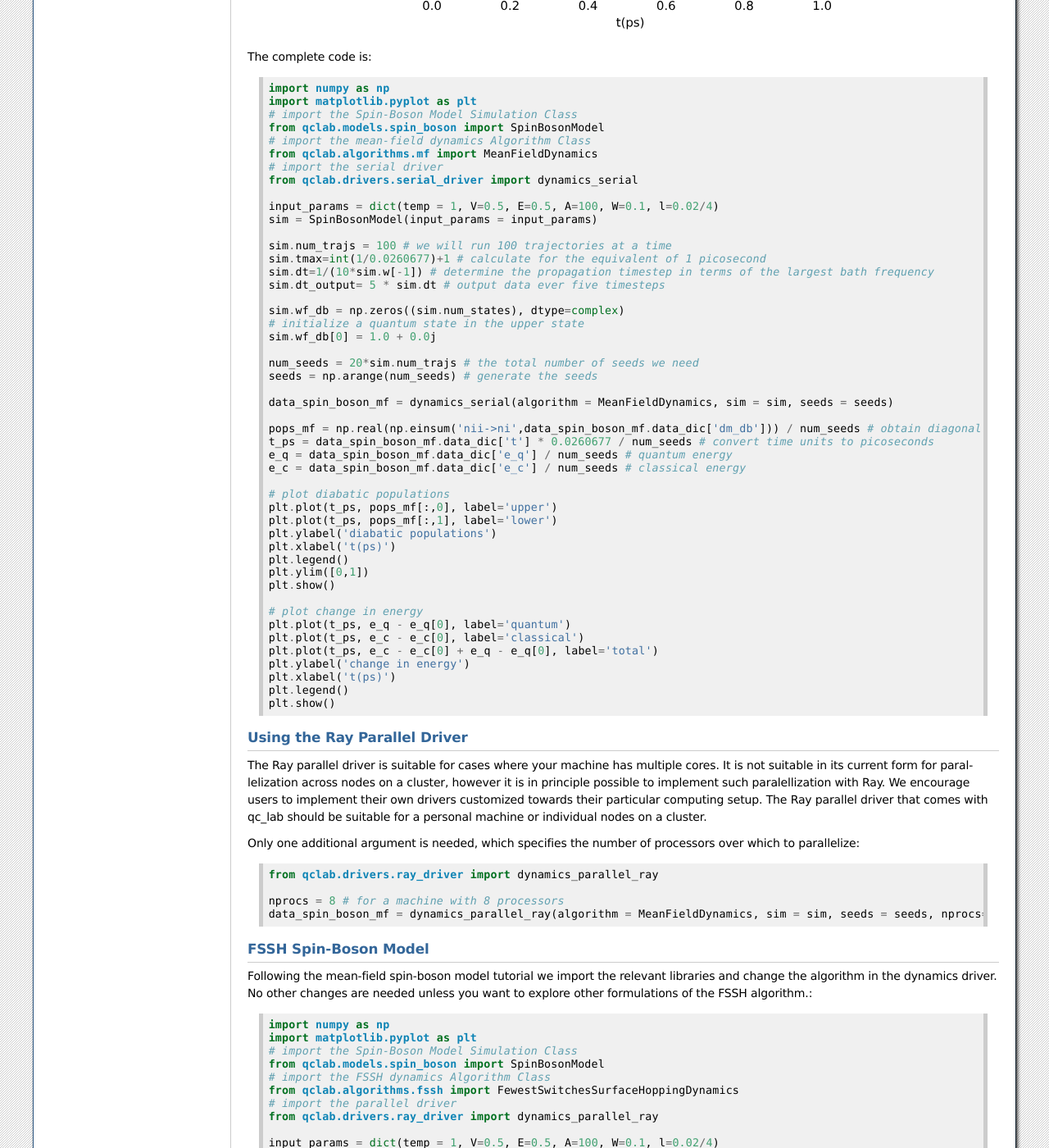
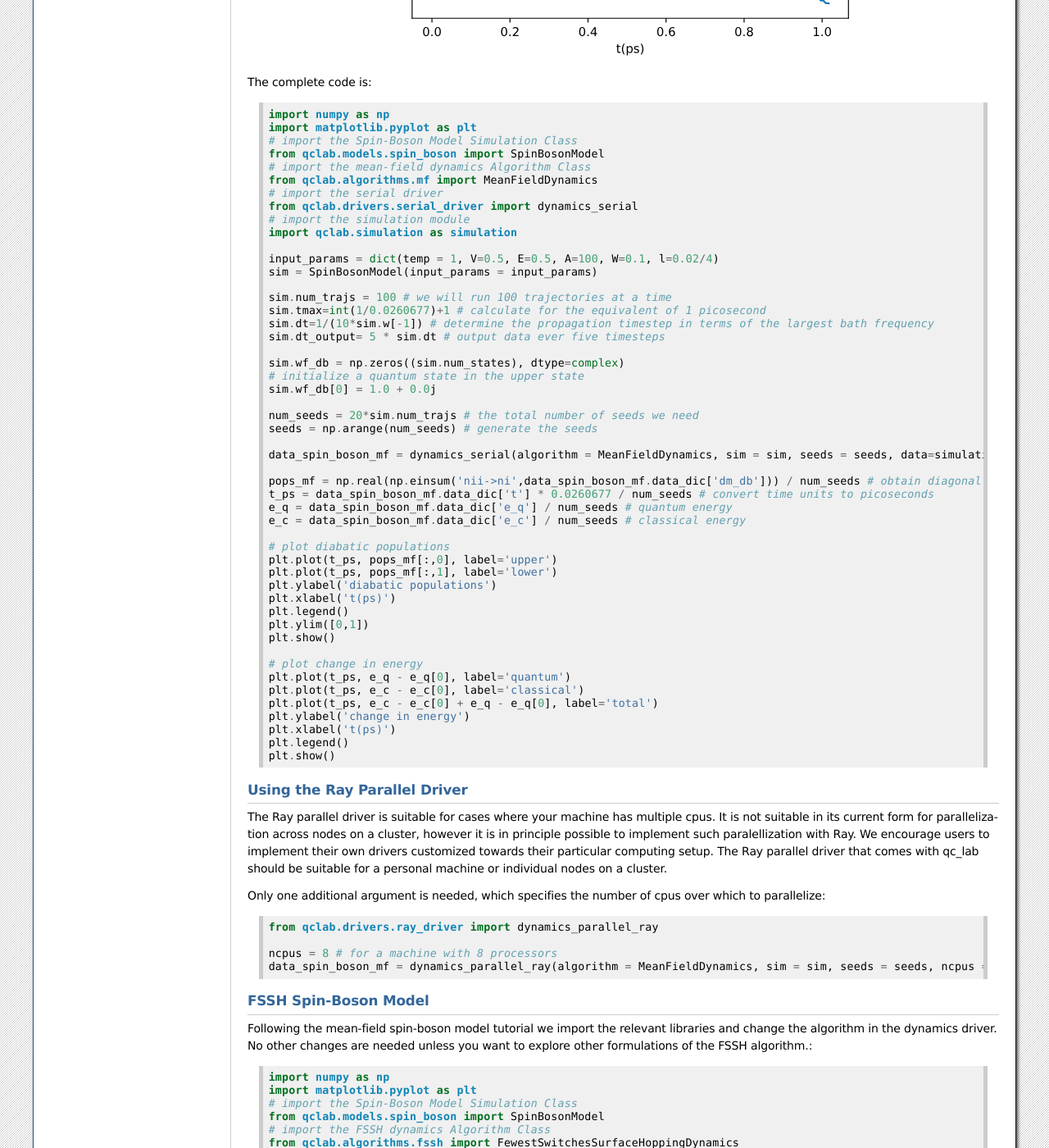
Before and after one commit to tempelaar-team/qclab-dev, a Sphinx documentation site: the page built from docs/introduction.rst, in a window 1280 px wide and 1400 px high, scrolled down 3687 px. Shown: the whole window at 82% size. Built offline with Sphinx 7.4.7, drawn with Linux system fonts in a browser that asks for light colours; some of the changed text lies outside the part shown.

Commit message:
Updated slurm examples and documentation

```diff
--- a/docs/introduction.rst
+++ b/docs/introduction.rst
@@ -55,6 +55,8 @@
       import matplotlib.pyplot as plt
       # import the Spin-Boson Model Simulation Class
       from qclab.models.spin_boson import SpinBosonModel
+      # import the simulation module
+      import qclab.simulation as simulation
 
 Next we will initialize the Simulation Class by creating a dictionary with appropriate input parameters (these inputs are determined in the construction
 of the Simulation class and are by no means universal) that can be found in the documentation for each of the Simulation Classes that come with qc_lab::
@@ -97,7 +99,7 @@
 
 Now we can run the dynamics::
 
-      data_spin_boson_mf = dynamics_serial(algorithm = MeanFieldDynamics, sim = sim, seeds = seeds)
+      data_spin_boson_mf = dynamics_serial(algorithm = MeanFieldDynamics, sim = sim, seeds = seeds, data = simulation.Data())
 
 Observables are stored in a dictionary inside the Data Class returned by the dynamics driver, ``data_spin_boson_mf.data_dic``, and so we can plot the energies and populations as::
 
@@ -149,6 +151,8 @@
       from qclab.algorithms.mf import MeanFieldDynamics
       # import the serial driver
       from qclab.drivers.serial_driver import dynamics_serial
+      # import the simulation module
+      import qclab.simulation as simulation
 
       input_params = dict(temp = 1, V=0.5, E=0.5, A=100, W=0.1, l=0.02/4)
       sim = SpinBosonModel(input_params = input_params)
@@ -165,7 +169,7 @@
       num_seeds = 20*sim.num_trajs # the total number of seeds we need
       seeds = np.arange(num_seeds) # generate the seeds
 
-      data_spin_boson_mf = dynamics_serial(algorithm = MeanFieldDynamics, sim = sim, seeds = seeds)
+      data_spin_boson_mf = dynamics_serial(algorithm = MeanFieldDynamics, sim = sim, seeds = seeds, data=simulation.Data())
 
       pops_mf = np.real(np.einsum('nii->ni',data_spin_boson_mf.data_dic['dm_db'])) / num_seeds # obtain diagonal of density matrix
       t_ps = data_spin_boson_mf.data_dic['t'] * 0.0260677 / num_seeds # convert time units to picoseconds
@@ -193,16 +197,16 @@
 Using the Ray Parallel Driver
 ~~~~~~~~~~~~~~~~~~~~~~~~~~~~~
 
-The Ray parallel driver is suitable for cases where your machine has multiple cores. It is not suitable in its current form for parallelization across nodes on a
+The Ray parallel driver is suitable for cases where your machine has multiple cpus. It is not suitable in its current form for parallelization across nodes on a
 cluster, however it is in principle possible to implement such paralellization with Ray. We encourage users to implement their own drivers customized towards their
 particular computing setup. The Ray parallel driver that comes with qc_lab should be suitable for a personal machine or individual nodes on a cluster.
 
-Only one additional argument is needed, which specifies the number of processors over which to parallelize::
+Only one additional argument is needed, which specifies the number of cpus over which to parallelize::
 
       from qclab.drivers.ray_driver import dynamics_parallel_ray
 
-      nprocs = 8 # for a machine with 8 processors
-      data_spin_boson_mf = dynamics_parallel_ray(algorithm = MeanFieldDynamics, sim = sim, seeds = seeds, nprocs=nprocs)
+      ncpus = 8 # for a machine with 8 processors
+      data_spin_boson_mf = dynamics_parallel_ray(algorithm = MeanFieldDynamics, sim = sim, seeds = seeds, ncpus = ncpus, data = simulation.Data())
 
 
 FSSH Spin-Boson Model
```
Also changed, not shown: 12 other files.
